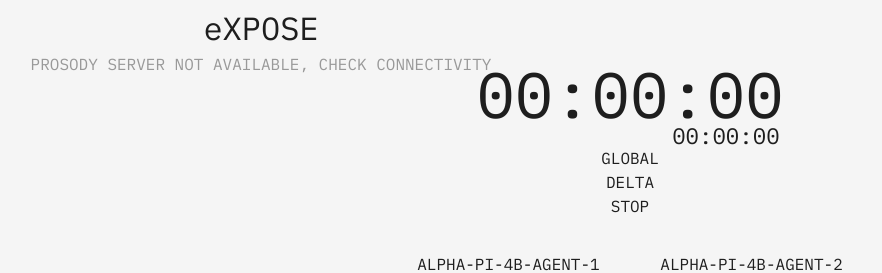
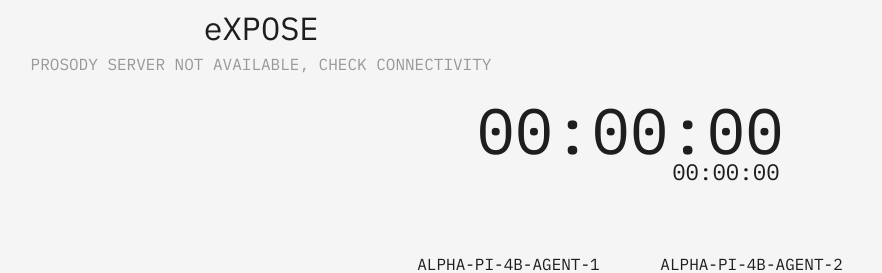
Before and after one commit to dij0s/eXPOSE, a React (Vite) app: page / in a window 1280 px wide. Shown: the top 273 px of the page, without its empty margins (379-1261 px from the left). Built offline with nearby package versions, Linux system fonts and the light colour scheme; no server answers.

Commit message:
Physical gates now trigger the timer over websocket..

```diff
--- a/src/components/Timer/Timer.tsx
+++ b/src/components/Timer/Timer.tsx
@@ -1,55 +1,58 @@
-import { useState, useRef } from "react";
+import { useState, useRef, useEffect } from "react";
 import "./Timer.css";
+import { useWebSocket } from "../WebsocketProvider/WebsocketProvider";
 
 function Timer() {
-  const [startTimeGlobal, setStartTimeGlobal] = useState<number | null>(null);
-  const [startTimeDelta, setStartTimeDelta] = useState<number | null>(null);
+  const { startTimeGlobal, startTimeDelta, isGlobalFinished } = useWebSocket();
   const [nowGlobal, setNowGlobal] = useState<number | null>(null);
   const [nowDelta, setNowDelta] = useState<number | null>(null);
-  const intervalRef = useRef<number | null>(null);
 
-  function handleStartGlobal() {
-    // Clear any existing timer
-    clearInterval(intervalRef.current!);
+  const globalIntervalRef = useRef<number | null>(null);
+  const deltaIntervalRef = useRef<number | null>(null);
 
-    // Reset delta timer
-    setStartTimeDelta(null);
-    setNowDelta(null);
+  useEffect(() => {
+    console.log(startTimeGlobal, startTimeDelta, isGlobalFinished);
 
-    // Start global timer
-    const now = Date.now();
-    setStartTimeGlobal(now);
-    setNowGlobal(now);
+    // Clear both timers if global is finished
+    if (isGlobalFinished) {
+      if (globalIntervalRef.current !== null) {
+        clearInterval(globalIntervalRef.current);
+        globalIntervalRef.current = null;
+      }
+      if (deltaIntervalRef.current !== null) {
+        clearInterval(deltaIntervalRef.current);
+        deltaIntervalRef.current = null;
+      }
+      return;
+    }
 
-    intervalRef.current = setInterval(() => {
+    // Handle global timer
+    if (startTimeGlobal !== null && !globalIntervalRef.current) {
+      console.log("here mgl");
+      setNowGlobal(Date.now());
+      globalIntervalRef.current = setInterval(() => {
         setNowGlobal(Date.now());
       }, 10);
     }
 
-  function handleStartDelta() {
-    // Clear any existing timer
-    clearInterval(intervalRef.current!);
-
-    // Stop global timer by freezing its current value
-    setNowGlobal(nowGlobal);
-
-    // Start delta timer
-    const now = Date.now();
-    setStartTimeDelta(now);
-    setNowDelta(now);
-
-    intervalRef.current = setInterval(() => {
+    // Handle delta timer
+    if (startTimeDelta !== null && !deltaIntervalRef.current) {
+      setNowDelta(Date.now());
+      deltaIntervalRef.current = setInterval(() => {
         setNowDelta(Date.now());
       }, 10);
     }
 
-  function handleStopDelta() {
-    // Clear any existing timer
-    clearInterval(intervalRef.current!);
-
-    // Stop delta timer by freezing its current value
-    setNowDelta(nowDelta);
+    // Cleanup function
+    return () => {
+      if (startTimeGlobal === null && globalIntervalRef.current !== null) {
+        clearInterval(globalIntervalRef.current);
       }
+      if (startTimeDelta === null && deltaIntervalRef.current !== null) {
+        clearInterval(deltaIntervalRef.current);
+      }
+    };
+  }, [startTimeGlobal, startTimeDelta, isGlobalFinished]);
 
   let seconds: number = 0;
   let minutes: number = 0;
@@ -84,9 +87,6 @@ function Timer() {
           {msDelta.toString().padStart(2, "0")}
         </span>
       </div>
-      <div onClick={handleStartGlobal}>global</div>
-      <div onClick={handleStartDelta}>delta</div>
-      <div onClick={handleStopDelta}>stop</div>
     </div>
   );
 }
--- a/src/components/WebsocketProvider/WebsocketProvider.tsx
+++ b/src/components/WebsocketProvider/WebsocketProvider.tsx
@@ -20,13 +20,21 @@ interface Message {
   color?: string;
 }
 
+interface TimerMessage {
+  timestamp: number;
+  event: string;
+}
+
 interface WebSocketContextValue {
   sendMessage?: (message: unknown) => void;
   webSocket: WebSocket | null;
   isConnected: boolean;
   error: string | null;
   agentStatuses: Record<string, { status: string; description: string }>;
-  messages: Message[]; // Add messages to the context
+  messages: Message[];
+  startTimeGlobal: number | null;
+  startTimeDelta: number | null;
+  isGlobalFinished: boolean;
 }
 
 const WebSocketContext = createContext<WebSocketContextValue>({
@@ -38,6 +46,9 @@ const WebSocketContext = createContext<WebSocketContextValue>({
     "alpha-pi-4b-agent-2": { status: "OFF", description: "OFF" },
   },
   messages: [], // Initialize empty messages array
+  startTimeGlobal: null,
+  startTimeDelta: null,
+  isGlobalFinished: false,
 });
 
 export const useWebSocket = () => useContext(WebSocketContext);
@@ -49,11 +60,17 @@ interface WebSocketProviderProps {
 export const WebSocketProvider = ({ children }: WebSocketProviderProps) => {
   const wsRef = useRef<WebSocket | null>(null);
   const reconnectTimeoutRef = useRef<number | null>(null);
+
   const [isConnected, setIsConnected] = useState(false);
   const [error, setError] = useState<string | null>(null);
   const reconnectAttempts = useRef(0);
   const maxReconnectAttempts = 5;
+
   const [messages, setMessages] = useState<Message[]>([]); // Add messages state
+
+  const [startTimeGlobal, setStartTimeGlobal] = useState<number | null>(null);
+  const [startTimeDelta, setStartTimeDelta] = useState<number | null>(null);
+  const [isGlobalFinished, setIsGlobalFinished] = useState(false);
 
   const [agentStatuses, setAgentStatuses] = useState<
     Record<string, { status: string; description: string }>
@@ -123,6 +140,19 @@ export const WebSocketProvider = ({ children }: WebSocketProviderProps) => {
               color: calculateColor(data.conversation_id),
             };
             setMessages((prev) => [...prev, parsedMessage]);
+          } else if (data.type === "timer") {
+            const msg: TimerMessage = data.data;
+
+            // handle message event type
+            if (msg.event === "global_start") {
+              setStartTimeGlobal(msg.timestamp);
+            } else if (msg.event === "delta_start") {
+              setStartTimeDelta(msg.timestamp);
+            } else if (msg.event === "global_end") {
+              setStartTimeGlobal(null);
+              setStartTimeDelta(null);
+              setIsGlobalFinished(true);
+            }
           }
         } catch (error) {
           console.error("Failed to parse WebSocket message:", error);
@@ -196,6 +226,9 @@ export const WebSocketProvider = ({ children }: WebSocketProviderProps) => {
         error,
         agentStatuses,
         messages,
+        startTimeGlobal,
+        startTimeDelta,
+        isGlobalFinished,
       }}
     >
       {children}
```
Lines whose indentation alone changed are shown as unchanged.
